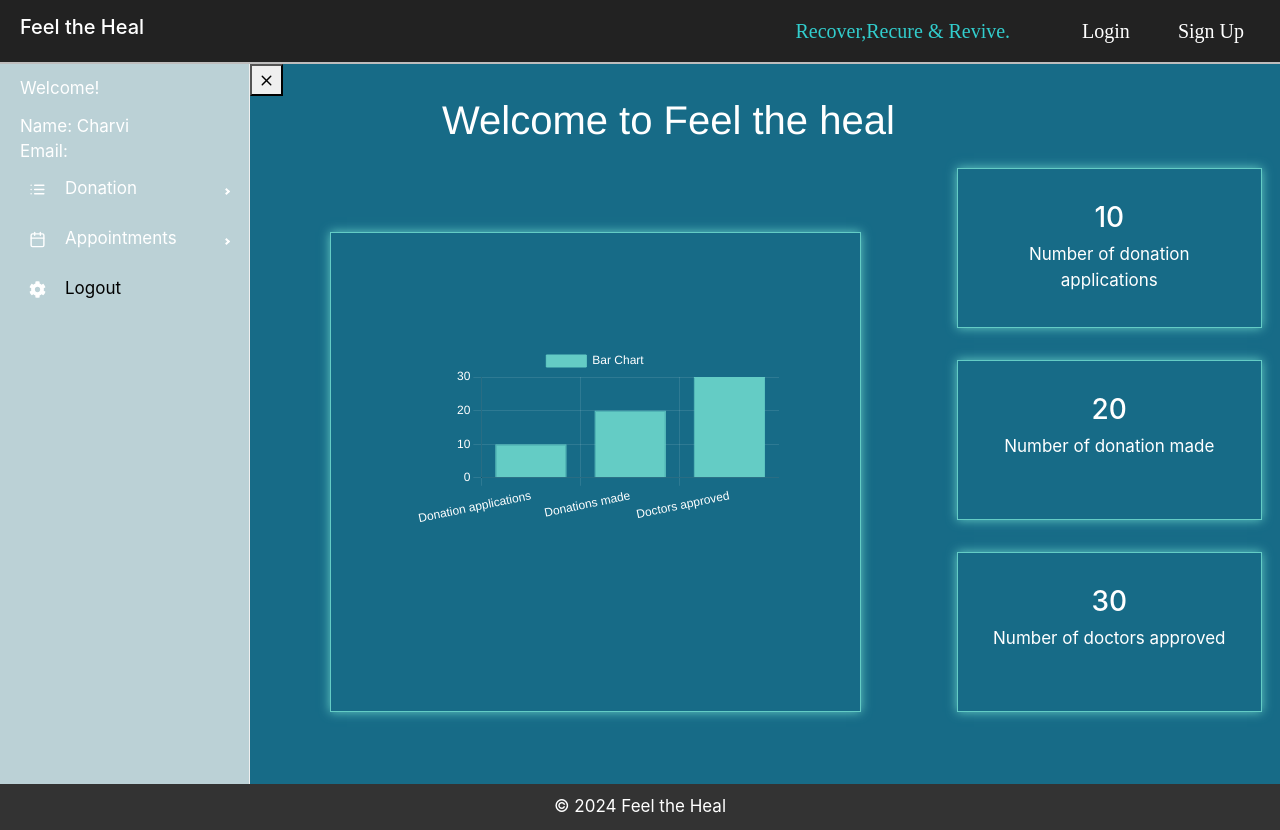
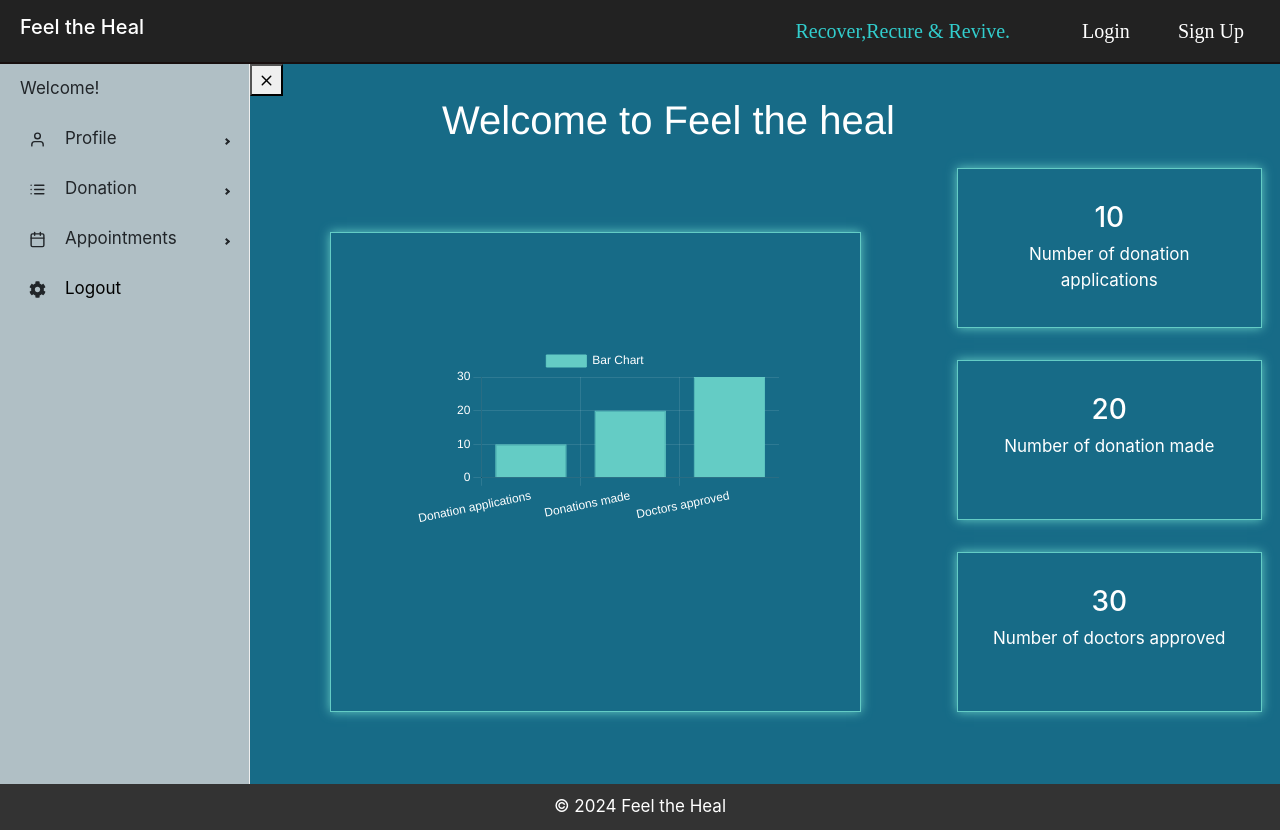
Before and after one commit to charvig23/FeelTheHeal_Ladybugs, a React (Create React App) app in the folder client/: page /dashboard in a window 1280 px wide. Built offline with nearby package versions, Linux system fonts and the light colour scheme.

Commit message:
enhance sidebar

```diff
--- a/client/src/Components/Dashboard/Dashboard.css
+++ b/client/src/Components/Dashboard/Dashboard.css
@@ -5,20 +5,20 @@
 
   .dashboard-container {
     display: flex;
-    background-color: #176B87;
-    color:white;
+     background-color: #176B87;
   }
   .content {
     flex-grow: 1;
   }
   .Sidebar {
     width: 250px;
-    background-color: #277182;
+    background-color: #04364a;
     height: 90vh;
   }
   .dash-big-container{
     display:flex;
     height:80vh;
+     color:white;
   }
   .dash-left-container{
     background-color: #176B87;
@@ -48,4 +48,5 @@
   .dash-head{
    margin-left: 12rem;
    font-family: 'Franklin Gothic Medium', 'Arial Narrow', Arial, sans-serif;
+   color:white;
   }
--- a/client/src/Components/Dashboard/Sidebar.css
+++ b/client/src/Components/Dashboard/Sidebar.css
@@ -4,17 +4,18 @@ body {
   -webkit-font-smoothing: antialiased;
   -moz-osx-font-smoothing: grayscale;
   height: 100vh;
-  background: #fefdfd;
   font-size: 17px;
-}
-.Sidebar{
-  background: #a8d5e5;
+  background: #201515;
 }
 .logoutlink{
   text-decoration: none;
-  color: black;
+  color:black;
+
 }
 .submenu-item span:first-child::after {
   content: "";
   display: block;
 }
+.Sidebar{
+  background: #0e1011;
+}
--- a/client/src/Components/Dashboard/Sidebar.js
+++ b/client/src/Components/Dashboard/Sidebar.js
@@ -20,9 +20,14 @@ class Sidebar extends Component {
       <ProSidebar collapsed={collapsed} className="Sidebar">
         <Menu  iconShape="square">
           <MenuItem >Welcome!</MenuItem>
-
-            <MenuItem className="submenu-item"> <span>Name: Charvi</span>
-            <span>Email:</span></MenuItem>
+          <SubMenu title="Profile" label="Profile" icon={<FiUser />} iconClosed={<FaCog />} iconOpened={<FaCog />}>
+  <MenuItem>
+    <span>Name: Charvi</span>
+  </MenuItem>
+  <MenuItem>
+    <span>Email: charvig23gmail.com</span>
+  </MenuItem>
+</SubMenu>
 
           <SubMenu title="Application" label="Donation" icon={<FiList />} iconClosed={<FaCog />} iconOpened={<FaCog />}>
             <MenuItem component={<Link to="/DonationDashboard" />} icon={<FiGift />}>Donations</MenuItem>
```
